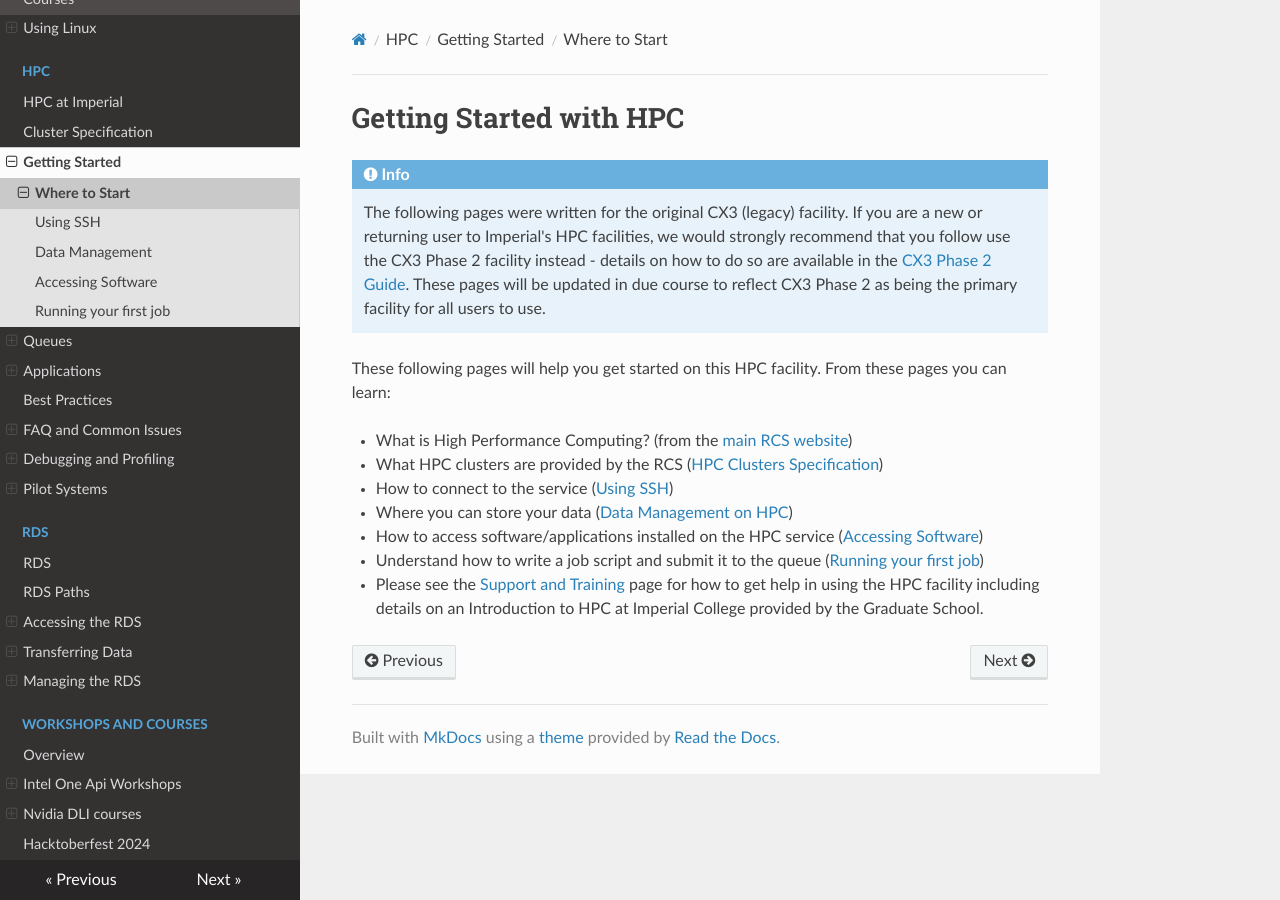
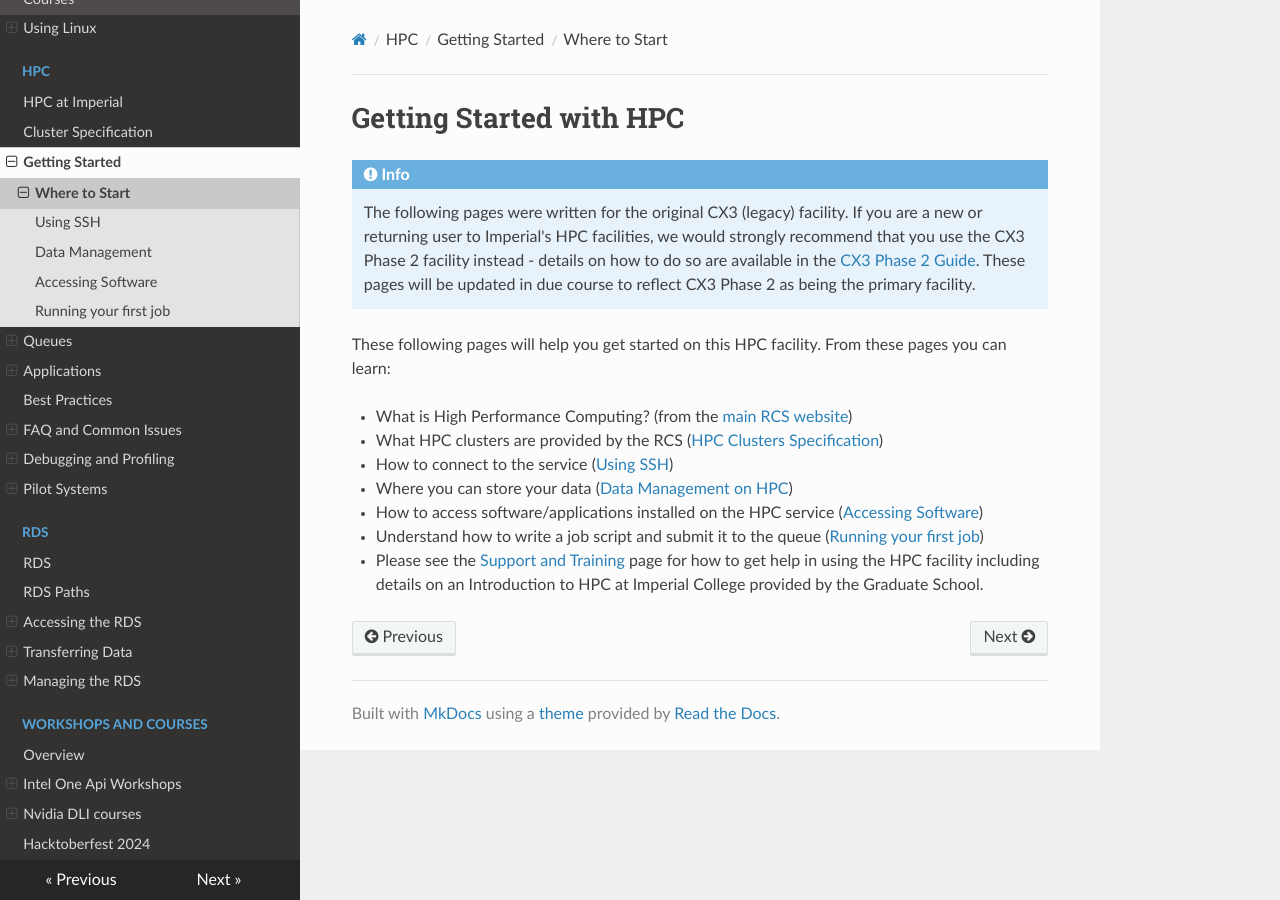
Before and after one commit to ImperialCollegeLondon/icl-rcs-user-guide, an MkDocs documentation site: the page built from docs/hpc/getting-started/index.md, in a window 1280 px wide. Built offline with MkDocs 1.6.1, drawn with Linux system fonts in a browser that asks for light colours; nearby versions of some CDN libraries.

Commit message:
Update docs/hpc/getting-started/index.md
Co-authored-by: David Hempston <cyber_veio@hotmail.com>

```diff
--- a/docs/hpc/getting-started/index.md
+++ b/docs/hpc/getting-started/index.md
@@ -2,7 +2,7 @@
 
 !!! info
 
-    The following pages were written for the original CX3 (legacy) facility. If you are a new or returning user to Imperial's HPC facilities, we would strongly recommend that you follow use the CX3 Phase 2 facility instead - details on how to do so are available in the [CX3 Phase 2 Guide](../pilot/cx3-phase2.md). These pages will be updated in due course to reflect CX3 Phase 2 as being the primary facility for all users to use.
+    The following pages were written for the original CX3 (legacy) facility. If you are a new or returning user to Imperial's HPC facilities, we would strongly recommend that you use the CX3 Phase 2 facility instead - details on how to do so are available in the [CX3 Phase 2 Guide](../pilot/cx3-phase2.md). These pages will be updated in due course to reflect CX3 Phase 2 as being the primary facility.
 
 These following pages will help you get started on this HPC facility. From these pages you can learn:
 
```
